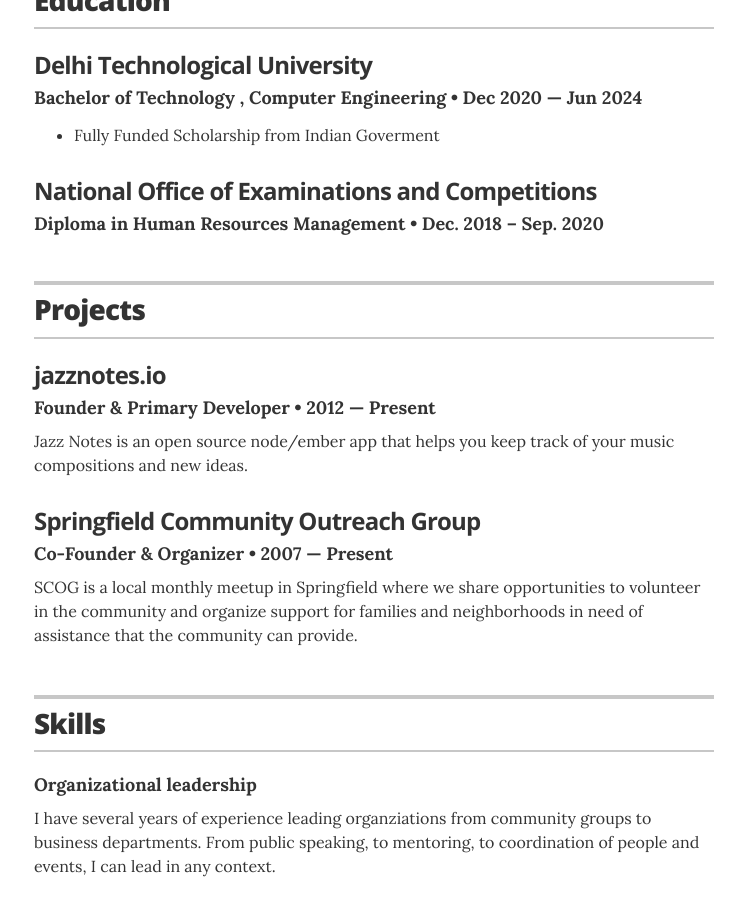
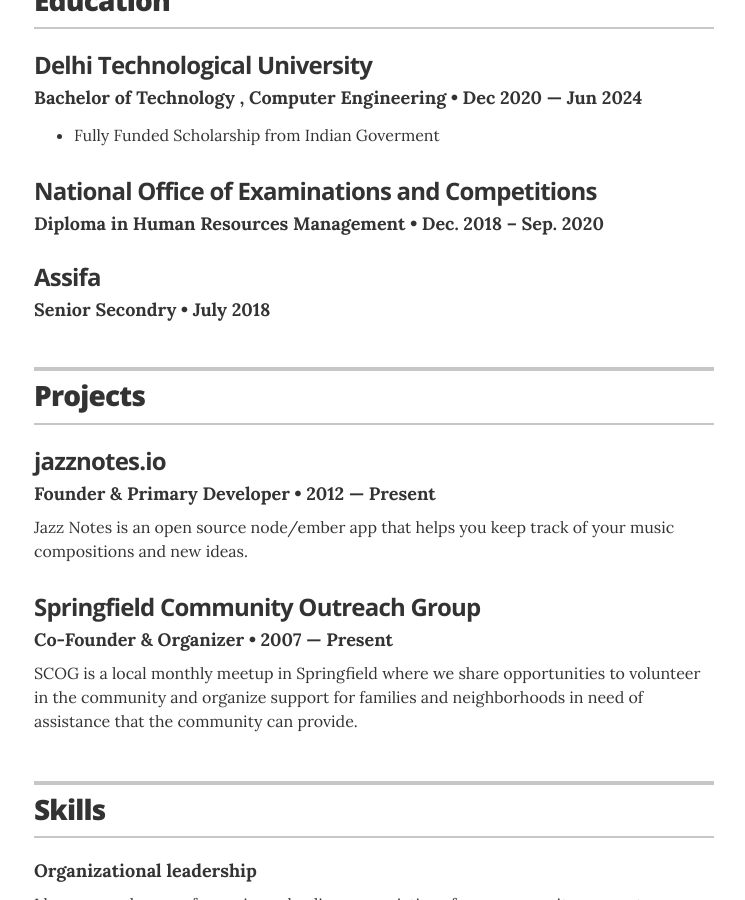
Before and after one commit to adamsibnhajia/Resume2, a Jekyll site: the page built from index.html, in a window 1280 px wide and 900 px high, scrolled down 1245 px. Shown: the whole window, without its empty margins (266-1011 px from the left). Built offline with Jekyll 4.4.1, drawn with Linux system fonts in a browser that asks for light colours.

Commit message:
Update education.yml

```diff
--- a/_data/education.yml
+++ b/_data/education.yml
@@ -9,3 +9,7 @@
 - degree: Diploma in Human Resources Management
   uni: National Office of Examinations and Competitions
   year: Dec. 2018 – Sep. 2020
+
+- degree: Senior Secondry
+  uni: Assifa
+  year: July 2018
```
